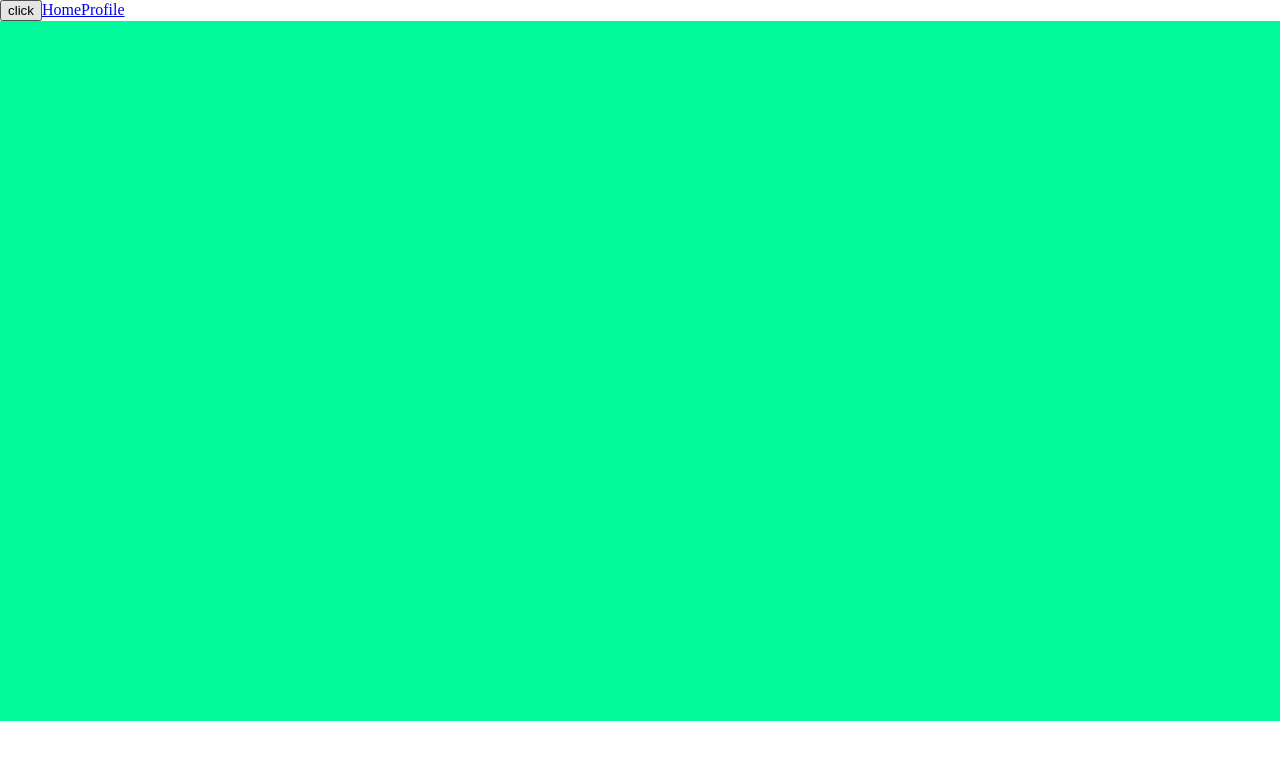
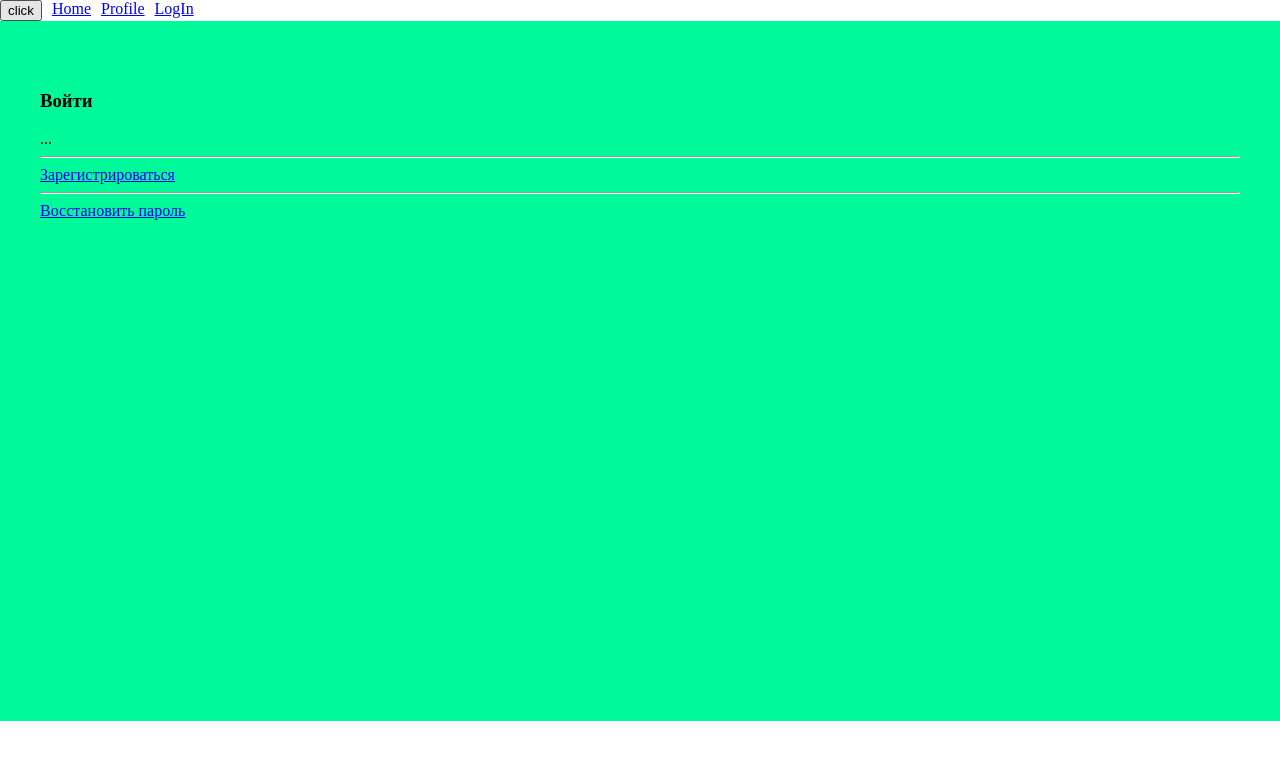
Before and after one commit to queen-leksa/dreamvue-dev3.3-1sem2022, a Vue app: page /auth in a window 1280 px wide. Before the commit this address had no page. Shown: the top 760 px of the page. Built offline with nearby package versions, Linux system fonts and the light colour scheme.

Commit message:
adding auth pages

```diff
--- a/src/App.vue
+++ b/src/App.vue
@@ -29,6 +29,7 @@
         <button v-on:click="modalOpen">click</button>
         <router-link to="/">Home</router-link>
         <router-link to="/profile">Profile</router-link>
+        <router-link to="/auth">LogIn</router-link>
     </header>
     <main-container></main-container>
     <div class="modal-wrapper" :style="{display: modalActivity ? 'flex' : 'none'}">
@@ -76,6 +77,10 @@
     body {
         margin: 0;
     }
+    header {
+        display: flex;
+        gap: 10px;
+    }
     h1 {
         color: red;
     }
--- /dev/null
+++ b/src/components/Auth/index.vue
@@ -0,0 +1,33 @@
+<template>
+    <div v-if="type === 'login'">
+        <h3>Войти</h3>
+        ...
+        <hr>
+        <router-link to="/signup">Зарегистрироваться</router-link>
+        <hr>
+        <router-link to="/change-pwd">Восстановить пароль</router-link>
+    </div>
+    <div v-else-if="type === 'signup'">
+        <h3>Зарегистрироваться</h3>
+        ...
+        <hr>
+        <router-link to="/auth">Войти</router-link>
+    </div>
+    <div v-else>
+        <h3>Восстановить пароль</h3>
+        ...
+        <hr>
+        <router-link to="/auth">На страницу входа</router-link>
+    </div>
+</template>
+
+<script>
+export default {
+    name: "auth-block",
+    props: ["type"]
+}
+</script>
+
+<style scoped>
+
+</style>
--- a/src/main.js
+++ b/src/main.js
@@ -3,10 +3,14 @@ import { createRouter, createWebHistory } from "vue-router";
 
 import Profile from "@/components/Profile";
 import Home from "@/components/Home";
+import Auth from "@/components/Auth";
 
 const routes = [
     {path: "/", component: Home},
-    {path: "/profile", component: Profile}
+    {path: "/profile", component: Profile},
+    {path: "/auth", component: Auth, props: {type: "login"}},
+    {path: "/signup", component: Auth, props: {type: "signup"}},
+    {path: "/change-pwd", component: Auth, props: {type: "pwd"}},
 ];
 
 const router = createRouter({
```
